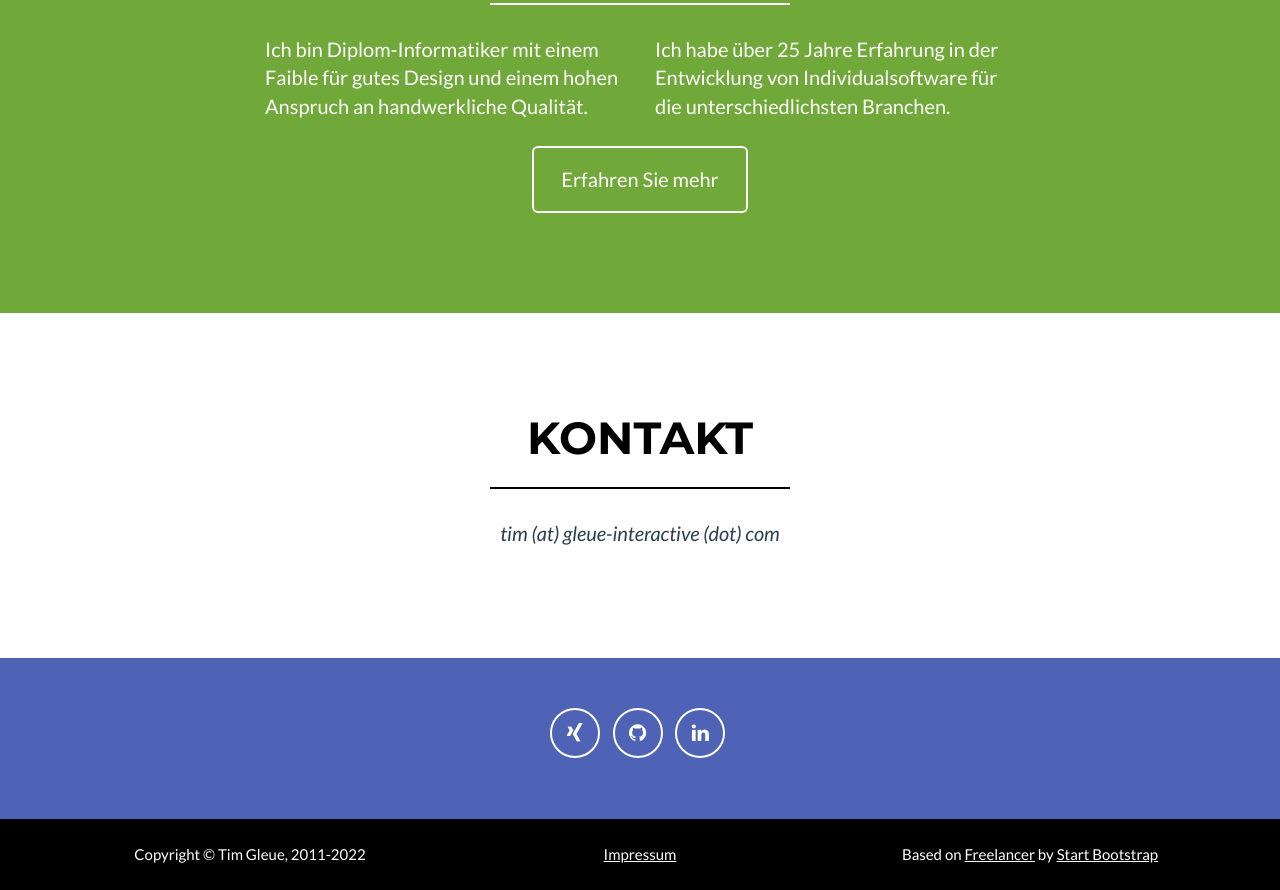
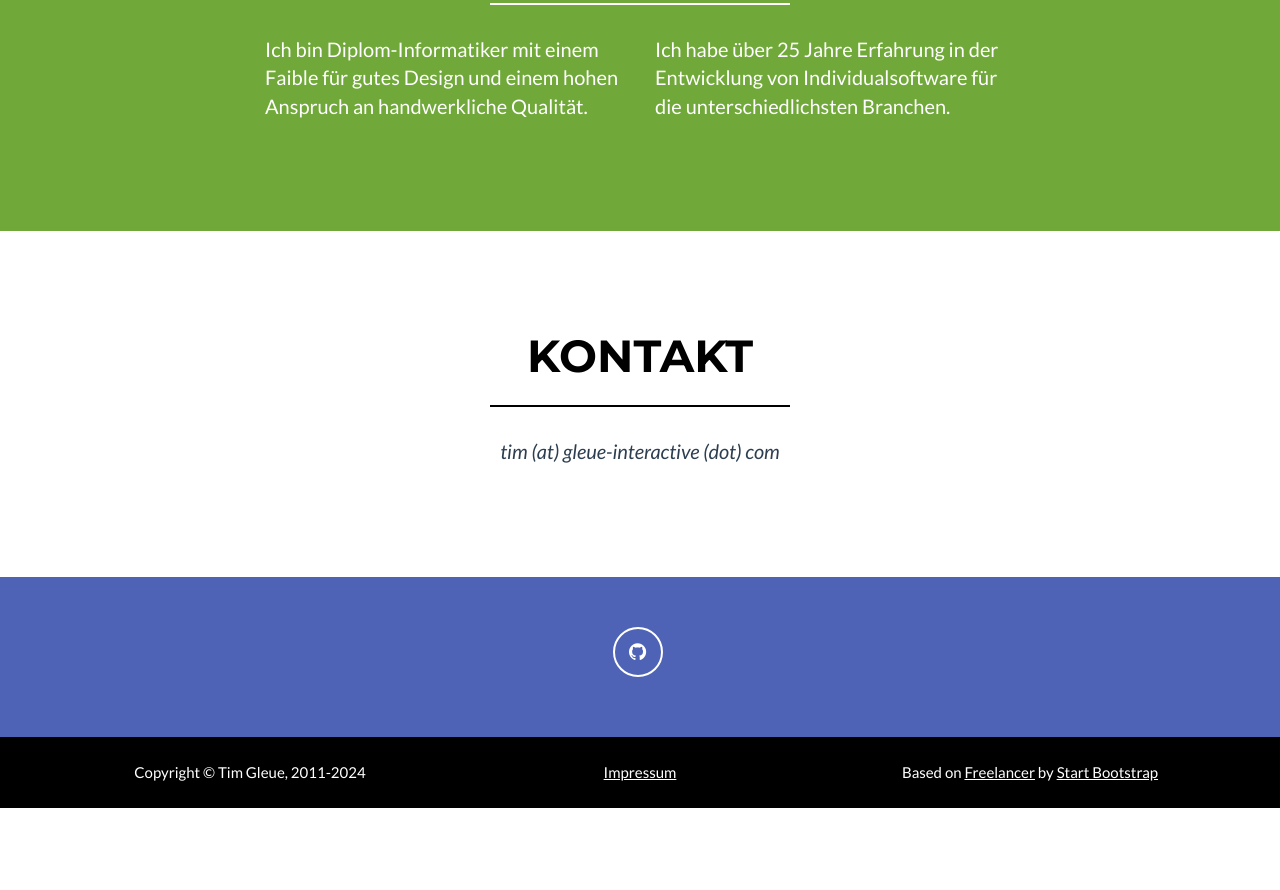
Before and after one commit to gleue/gleue.github.io, a plain HTML site: page index.html in a window 1280 px wide. Shown: the part 2576-3466 px from the top of the page. After the commit the page ends 3384 px from the top, so only its background shows below. Drawn offline with Linux system fonts and the light colour scheme.

Commit message:
Remove links and update copyright notice

```diff
--- a/index.html
+++ b/index.html
@@ -238,9 +238,6 @@
                 <div class="col-lg-4">
                     <p>Ich habe über 25 Jahre Erfahrung in der Entwicklung von Individualsoftware für die unterschiedlichsten Branchen.</p>
                 </div>
-                <div class="col-lg-8 col-lg-offset-2 text-center">
-                    <a href="https://www.xing.com/profile/Tim_Gleue" class="btn btn-lg btn-outline">Erfahren Sie mehr</a>
-                </div>
             </div>
         </div>
     </section>
@@ -267,13 +264,7 @@
                     <div class="footer-col col-lg-12">
                         <ul class="list-inline">
                             <li>
-                                <a href="https://www.xing.com/profile/Tim_Gleue" class="btn-social"><i class="fa fa-fw fa-xing"></i></a>
-                            </li>
-                            <li>
                                 <a href="https://github.com/gleue" class="btn-social"><i class="fa fa-fw fa-github"></i></a>
-                            </li>
-                            <li>
-                                <a href="https://de.linkedin.com/in/timgleue" class="btn-social"><i class="fa fa-fw fa-linkedin"></i></a>
                             </li>
                         </ul>
                     </div>
@@ -284,7 +275,7 @@
             <div class="container">
                 <div class="row">
                     <div class="col-md-4">
-                        Copyright &copy; Tim Gleue, 2011-2022
+                        Copyright &copy; Tim Gleue, 2011-2024
                     </div>
                     <div class="col-md-4">
                         <a href="#imprint" data-toggle="modal">Impressum</a>
```
Also changed, not shown: 404.html (+1 -1 lines).
